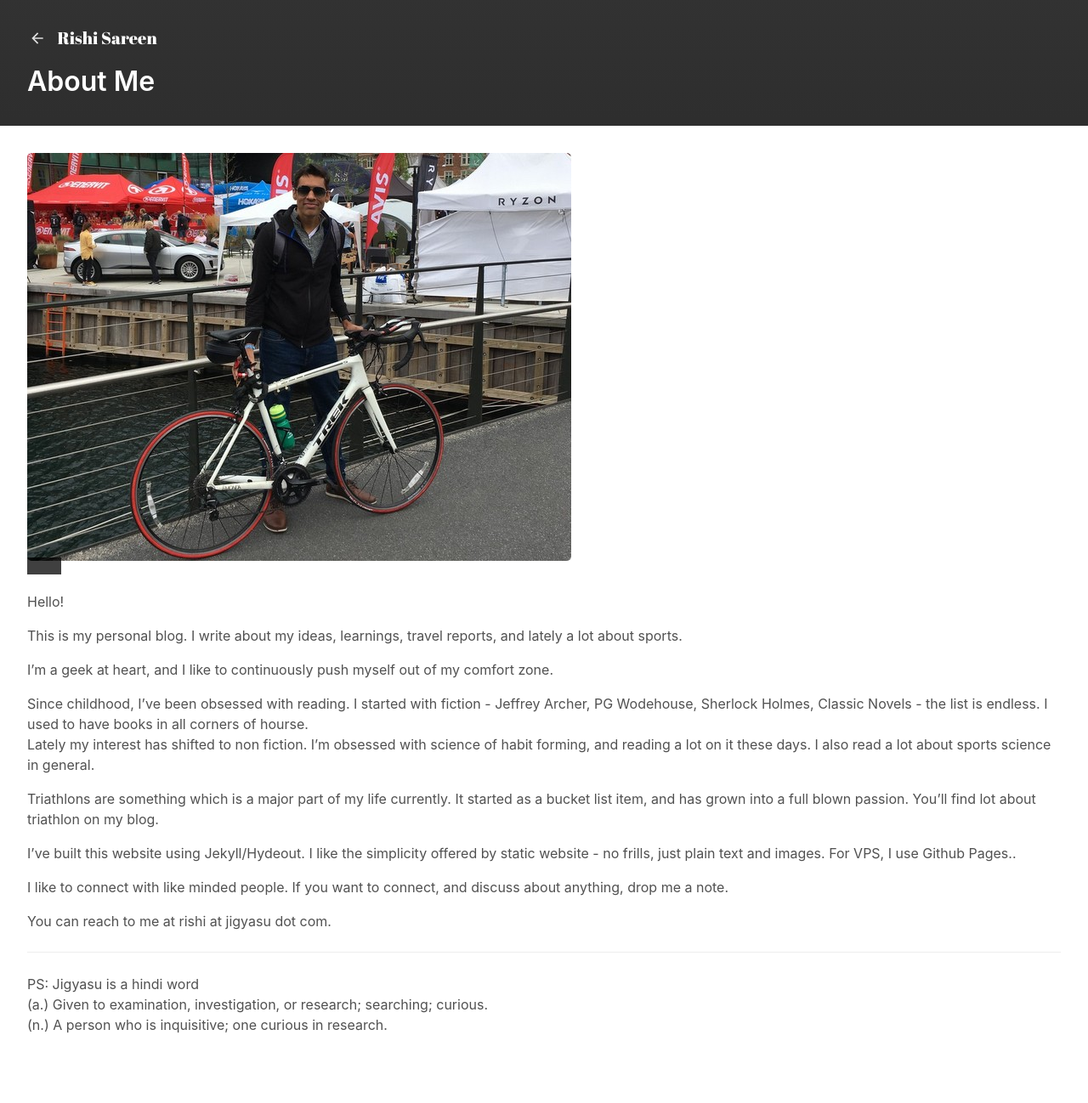
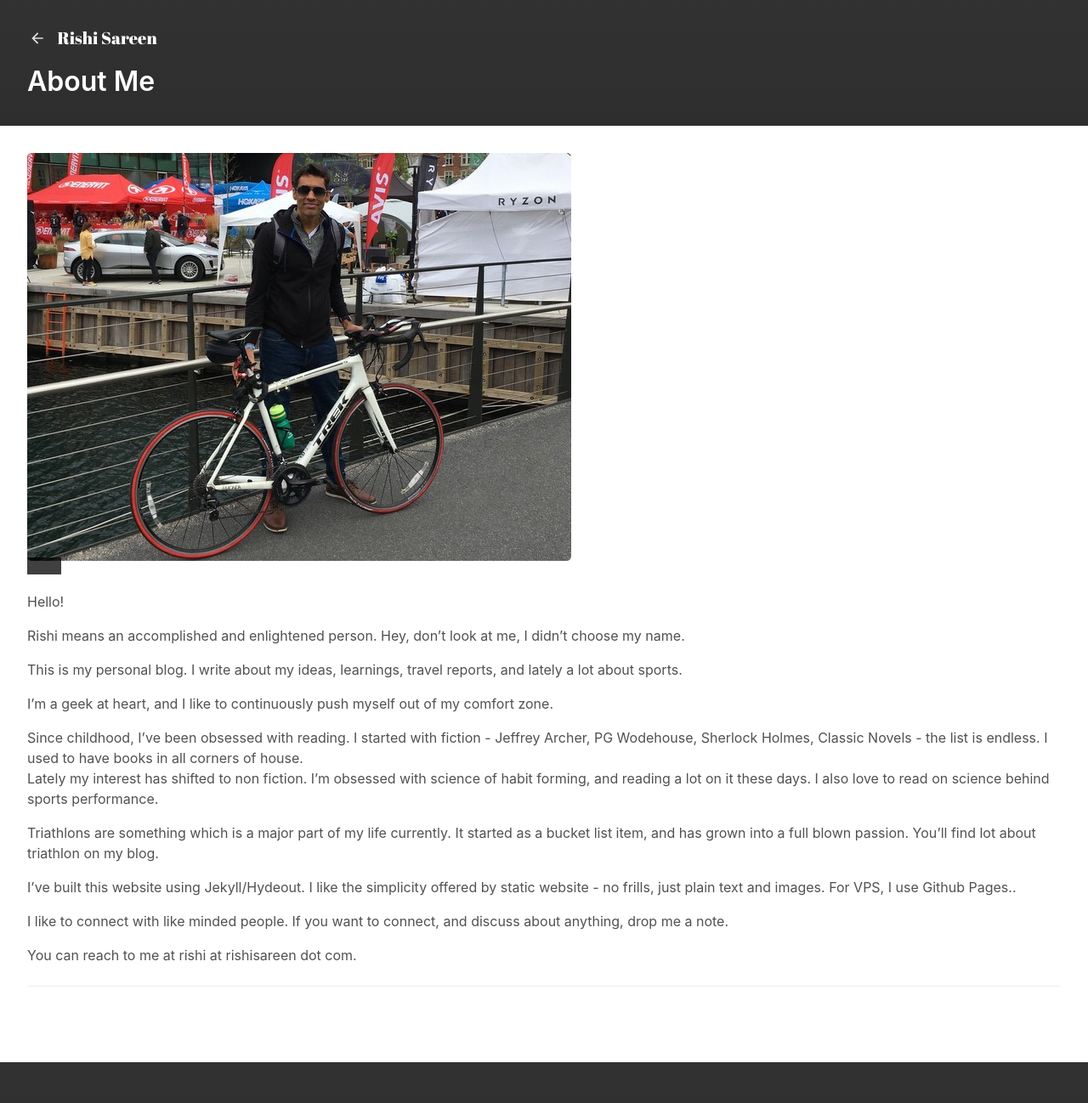
Before and after one commit to rishisareen/rishisareen-old.github.io, a Jekyll site: the page built from about.md, in a window 1280 px wide. Shown: the whole page at 85% size. Built offline with Jekyll 4.4.1, drawn with Linux system fonts in a browser that asks for light colours; after the commit the page ends 1250 px from its top, so only the background shows below that.

Commit message:
Changes in cover

```diff
--- a/about.md
+++ b/about.md
@@ -7,12 +7,14 @@
 {% include image.html file="/images/blog-small-front.jpg" description=""%}
 Hello!
 
+Rishi means an accomplished and enlightened person. Hey, don’t look at me, I didn’t choose my name.
+
 This is my personal blog. I write about my ideas, learnings, travel reports, and lately a lot about sports.
 
 I'm a geek at heart, and I like to continuously push myself out of my comfort zone.
 
-Since childhood, I've been obsessed with reading. I started with fiction - Jeffrey Archer, PG Wodehouse, Sherlock Holmes, Classic Novels - the list is endless. I used to have books in all corners of hourse.
-Lately my interest has shifted to non fiction. I'm obsessed with science of habit forming, and reading a lot on it these days. I also read a lot about sports science in general.
+Since childhood, I've been obsessed with reading. I started with fiction - Jeffrey Archer, PG Wodehouse, Sherlock Holmes, Classic Novels - the list is endless. I used to have books in all corners of house.
+Lately my interest has shifted to non fiction. I'm obsessed with science of habit forming, and reading a lot on it these days. I also love to read on science behind sports performance.
 
 Triathlons are something which is a major part of my life currently. It started as a bucket list item, and has grown into a full blown passion. You'll find lot about triathlon on my blog.
 
@@ -20,11 +22,6 @@
 
 I like to connect with like minded people. If you want to connect, and discuss about anything, drop me a note.
 
-You can reach to me at rishi at jigyasu dot com.
+You can reach to me at rishi at rishisareen dot com.
 
 ---
-
-PS:
-Jigyasu is a hindi word
-(a.) Given to examination, investigation, or research; searching; curious.
-(n.) A person who is inquisitive; one curious in research.
--- a/index.html
+++ b/index.html
@@ -3,11 +3,12 @@
 title: Home
 ---
 
+<h3><img src="/images/RishiCover.jpg" style="width: 300px;" class="fr-fic fr-fil fr-dii">Hi, I&#39;m Rishi Sareen</h3>
+<h3><strong>I&rsquo;m Just A Guy Who&rsquo;s Passionate About Learning and Reading. Oh, And Sharing Ideas!</strong></h3
 
-<p>You have found Rishi Sareen's blog – Welcome!! </p>
 
 <p>See <a href="/about.html">About</a> to learn more.  </p>
-<p>Explore the <a href="/archive.html">Archives</a> for all that I have to offer here – books review, triathlon race reports, my training approach / how-to, recipes, and more! </p>
+<p>Explore the <a href="/archive.html">Archives</a> for all that I have to offer here – Books review, Triathlon race reports, my training approach / how-to, Recipes, and more! </p>
 
   <p class="post">
     Please sign up to my mailing list where you will get an update around once a week on any new interesting content I have added to my website. You can sign up <a href="http://eepurl.com/gOwpwn">here</a>
```
Also changed, not shown: images/RishiCover.jpg (added).
